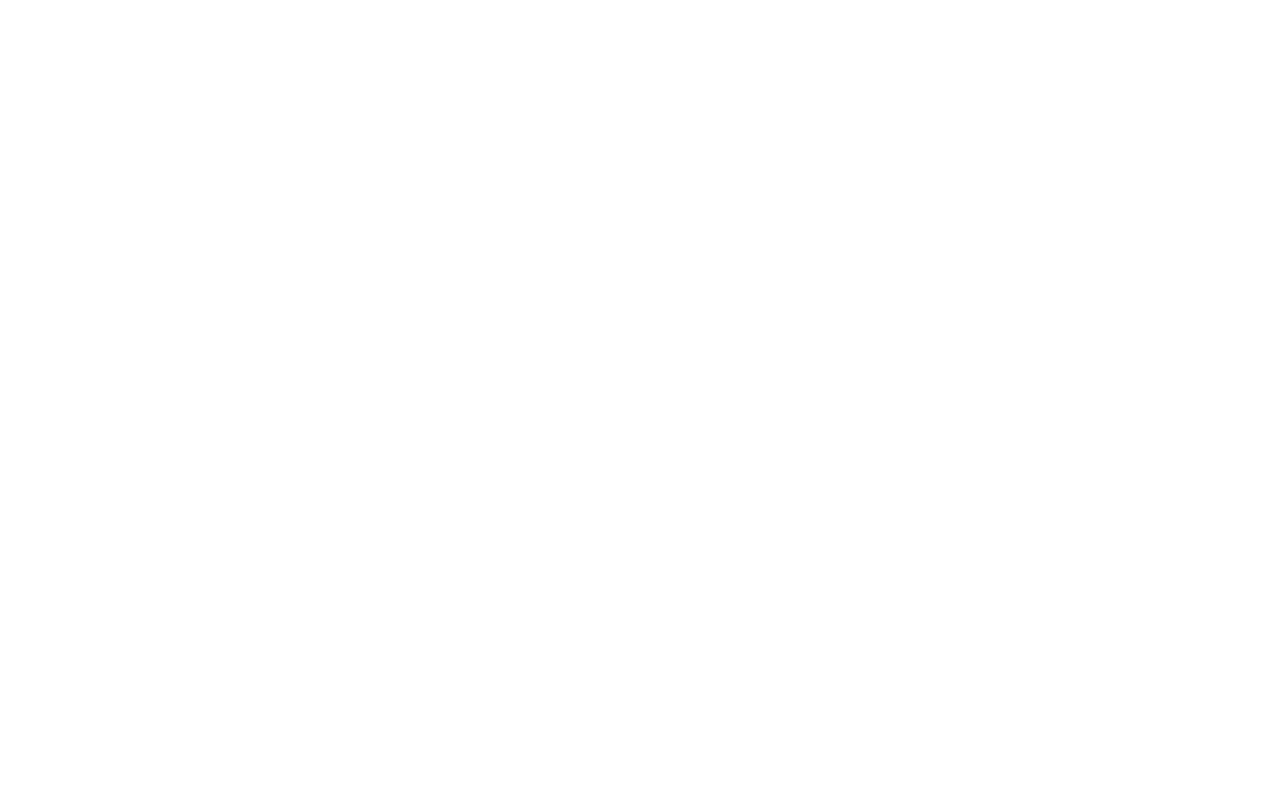
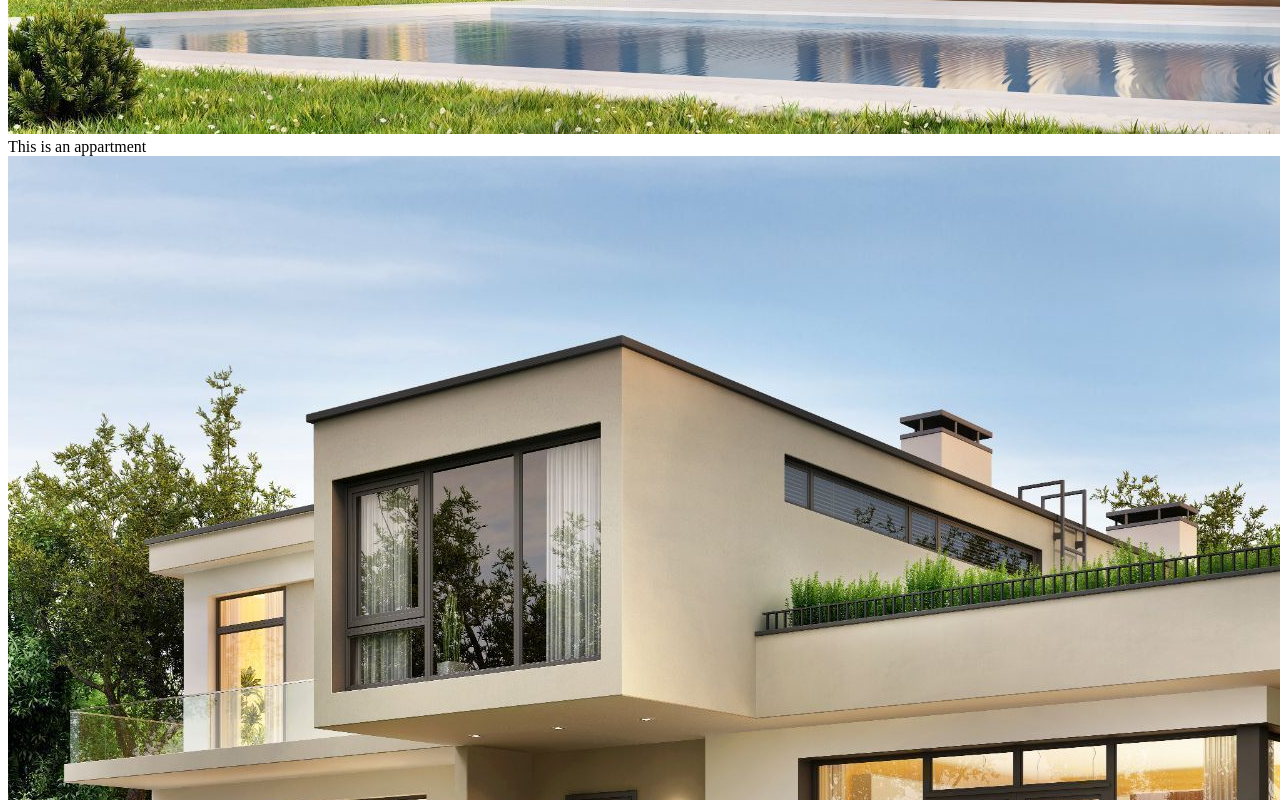
Before and after one commit to onifernando1/airbnb, a React (Create React App) app in the folder my-app/: page /appartmentList in a window 1280 px wide. Shown: the part 1980-2780 px from the top of the page. Before the commit the page ends 1128 px from the top, so only its background shows below. Built offline with nearby package versions, Linux system fonts and the light colour scheme; the HTML template or start-up script is replaced by a standard one.

Commit message:
fix typo - use [] with useState instead of {}

```diff
--- a/my-app/src/pages/AppartmentList.js
+++ b/my-app/src/pages/AppartmentList.js
@@ -3,10 +3,21 @@
 import { useState } from "react";
 
 function AppartmentList(params) {
-  const { appartmentArray, setAppartmentArray } = useState([]);
+  const [appartmentArray, setAppartmentArray] = useState([
+    <Appartment image="house1" />,
+    <Appartment image="house1" />,
+    <Appartment image="house1" />,
+    <Appartment image="house1" />,
+  ]);
+
+  console.log(appartmentArray);
+
   return (
     <div>
-      <Appartment image="house1" />
+      {/* {appartmentArray.map((appartment) => {
+        return <div>appartment.image</div>;
+      })} */}
+      {appartmentArray}
     </div>
   );
 }
```
